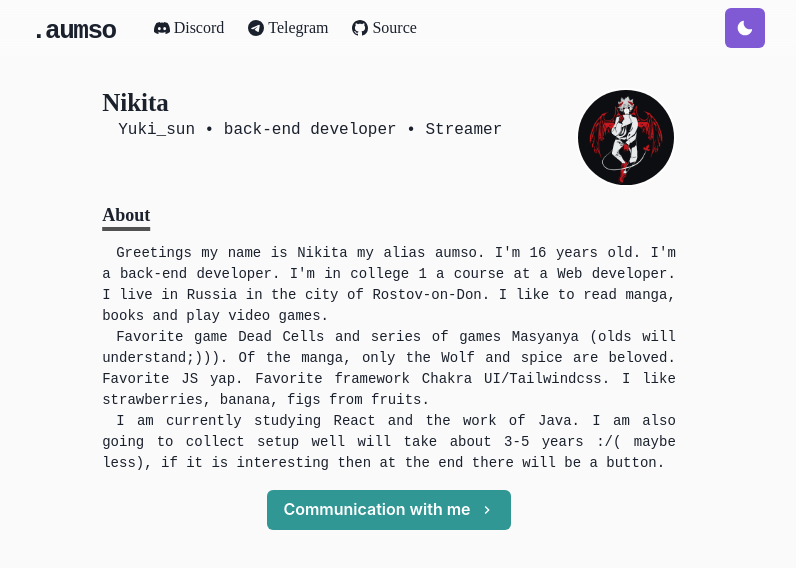
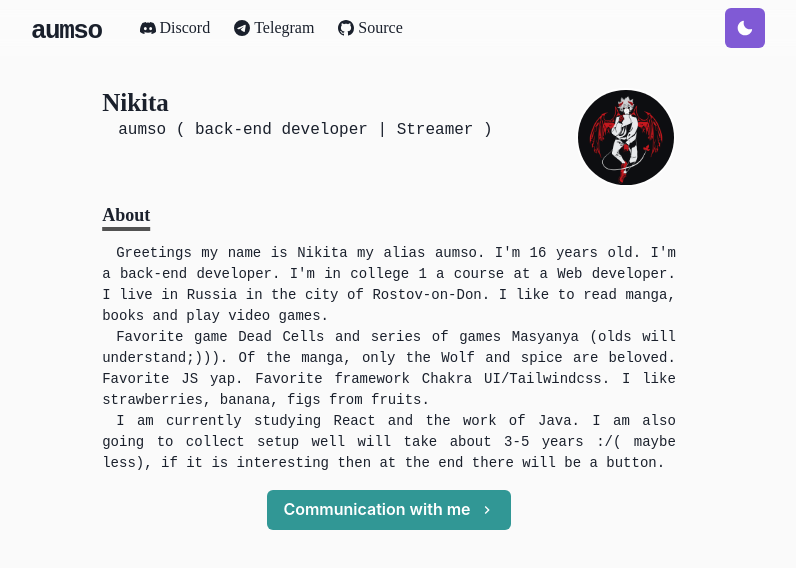
Before and after one commit to 17YearOldYuki/aumso-site, a Next.js app: page / in a window 1280 px wide. Shown: the top 568 px of the page, without its empty margins (251-1047 px from the left). Built offline with nearby package versions, Linux system fonts and the light colour scheme.

Commit message:
Update HomePage #2

```diff
--- a/components/logo.js
+++ b/components/logo.js
@@ -30,7 +30,7 @@ const Logo = () => {
                     fontSize="26px"
                     fontWeight='bold'
                     ml={2}
-                    >.aumso</Text>
+                    >aumso</Text>
                 </LogoBox>
             </a>
         </Link>
--- a/pages/index.js
+++ b/pages/index.js
@@ -30,9 +30,7 @@ const Home = () => (
               Nikita
             </Heading>
             <Box borderRadius="lg" p={0} textAlign="center"/>
-            <Paragraph1>Yuki_sun
-              • back-end developer
-              • Streamer
+            <Paragraph1>aumso ( back-end developer | Streamer )
             </Paragraph1>
           </Box>
           <Box
```
